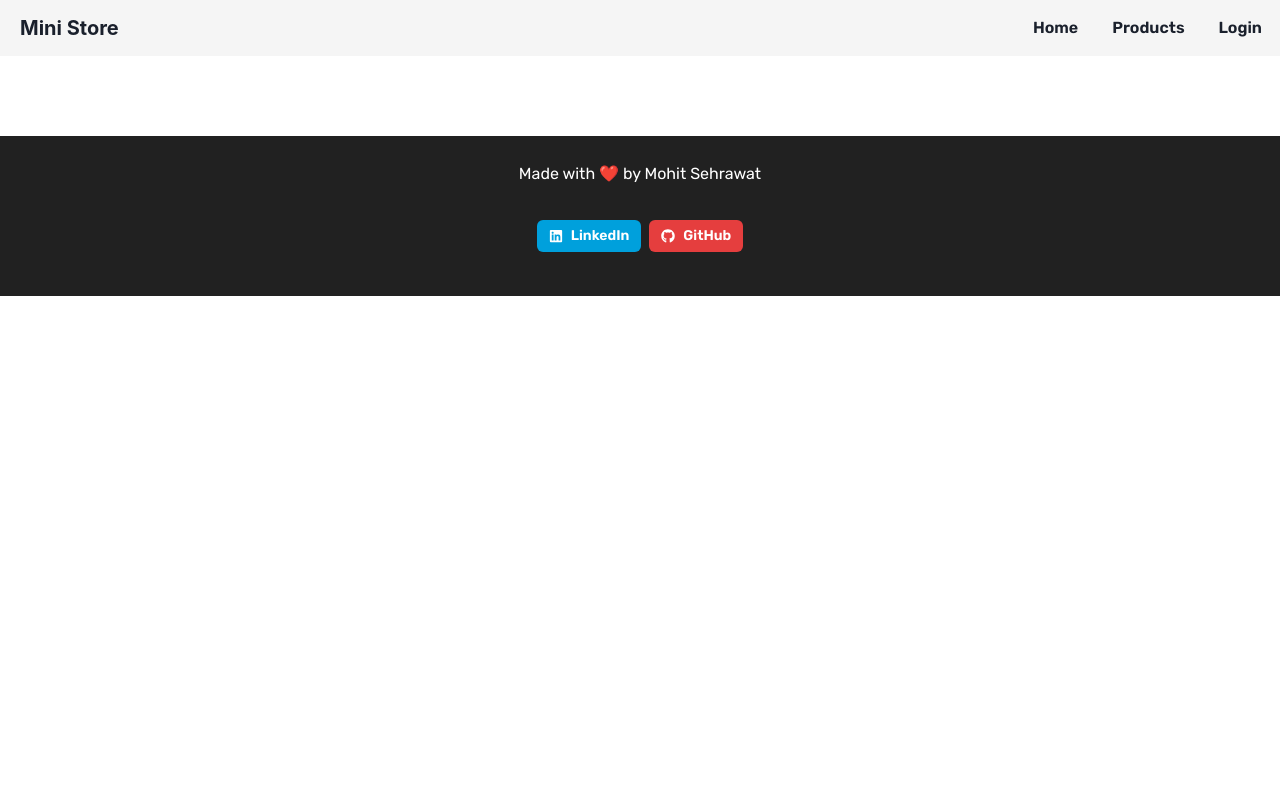
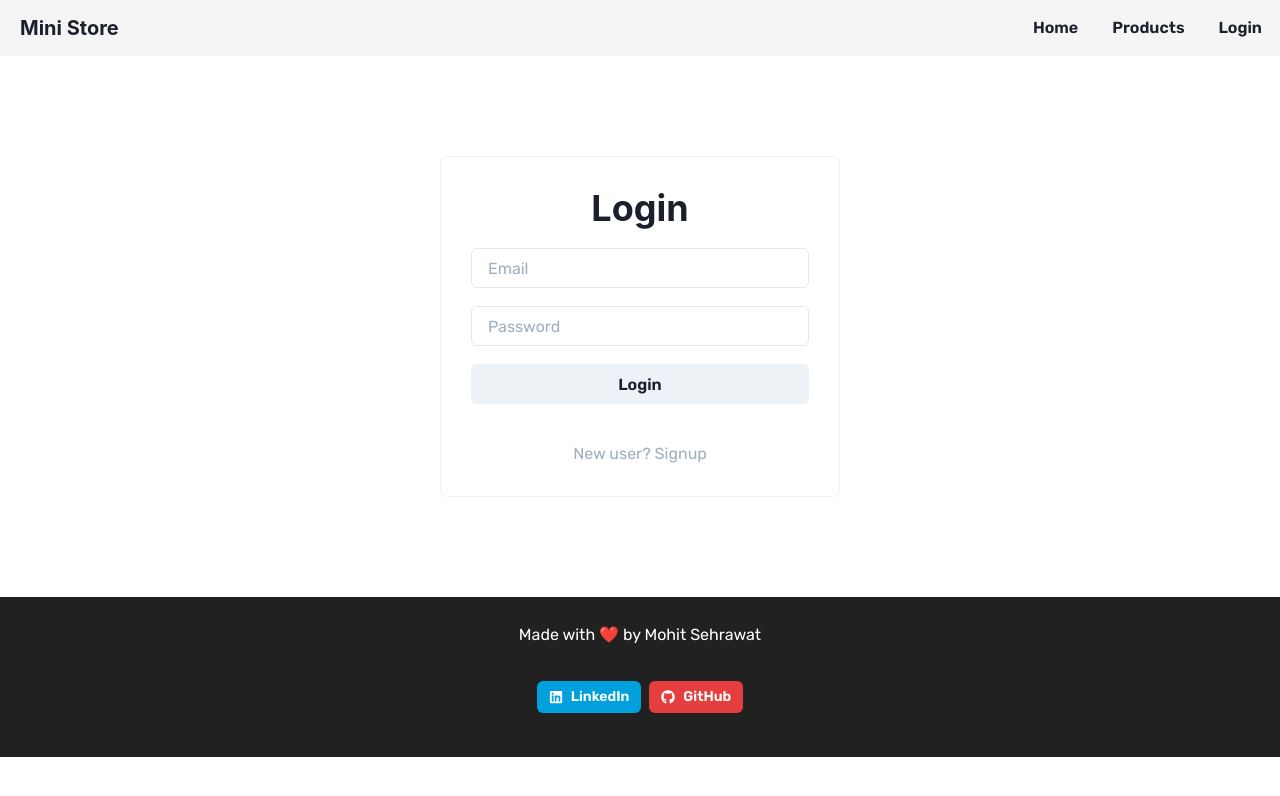
Before and after one commit to m-sehrawat/Mini-Store, a React (Create React App) app in the folder client/: page /login in a window 1280 px wide. Shown: the top 796 px of the page. Built offline with nearby package versions, Linux system fonts and the light colour scheme.

Commit message:
login page UI done

```diff
--- /dev/null
+++ b/client/src/components/Login.jsx
@@ -0,0 +1,30 @@
+import { Button, Container, Heading, Input, Text, VStack } from "@chakra-ui/react";
+import { useState } from "react";
+
+export const Login = () => {
+
+    const [login, setLogin] = useState({ email: "", password: "" });
+
+
+    const handleChange = ({ target: { name, value } }) => {
+        setLogin({ ...login, [name]: value })
+    }
+
+    const handleSubmit = () => {
+        console.log(login);
+    }
+
+    return (
+        <>
+            <Container border={'1px solid #edf2f7'} my={['190px', '100px']} borderRadius={'2%'} p={'30px'} maxW={'400px'}>
+                <VStack gap={'10px'}>
+                    <Heading>Login</Heading>
+                    <Input onChange={handleChange} name='email' value={login.email} type={'email'} placeholder='Email' />
+                    <Input onChange={handleChange} name='password' value={login.password} type={'password'} placeholder='Password' />
+                    <Button onClick={handleSubmit} w={'100%'}>Login</Button>
+                    <Text pt={'20px'} color={'gray.400'}>New user? Signup</Text>
+                </VStack>
+            </Container>
+        </>
+    );
+};
--- a/client/src/components/Navbar.jsx
+++ b/client/src/components/Navbar.jsx
@@ -25,7 +25,7 @@
                 <Center>
                     <Button bg={'transparent'} mr={'2px'} ><Link to={"/"}>Home</Link></Button>
                     <Button onClick={handleGenderChange} bg={'transparent'} mr={'2px'} ><Link to={"/products"}>Products</Link></Button>
-                    <Button bg={'transparent'} mr={'2px'} ><Link to={"/"}>Login</Link></Button>
+                    <Button bg={'transparent'} mr={'2px'} ><Link to={"/login"}>Login</Link></Button>
                 </Center>
             </Flex>
         </>
--- a/client/src/components/Products.jsx
+++ b/client/src/components/Products.jsx
@@ -20,7 +20,6 @@
 
     const dispatch = useDispatch();
     const { products, isLoading, isError, isGender, isSort, grid, size } = useSelector((state) => state.allProductsReducer, shallowEqual);
-    console.log('products:', products.length)
 
     const handleGenderChange = ({ target: { value } }) => {
         dispatch(setGender(value));
--- a/client/src/routes/Routes.jsx
+++ b/client/src/routes/Routes.jsx
@@ -1,6 +1,7 @@
 import { Route, Routes } from "react-router-dom";
 import { Footer } from "../components/Footer";
 import { Home } from "../components/Home";
+import { Login } from "../components/Login";
 import { Navbar } from "../components/Navbar";
 import { ProductDetails } from "../components/ProductDetails";
 import { Products } from "../components/Products";
@@ -13,6 +14,7 @@
 
             <Routes>
                 <Route path="/" element={<Home />} />
+                <Route path="/login" element={<Login />} />
                 <Route path="/products" element={<Products />} />
                 <Route path="/products/:id" element={<ProductDetails />} />
             </Routes>
```
